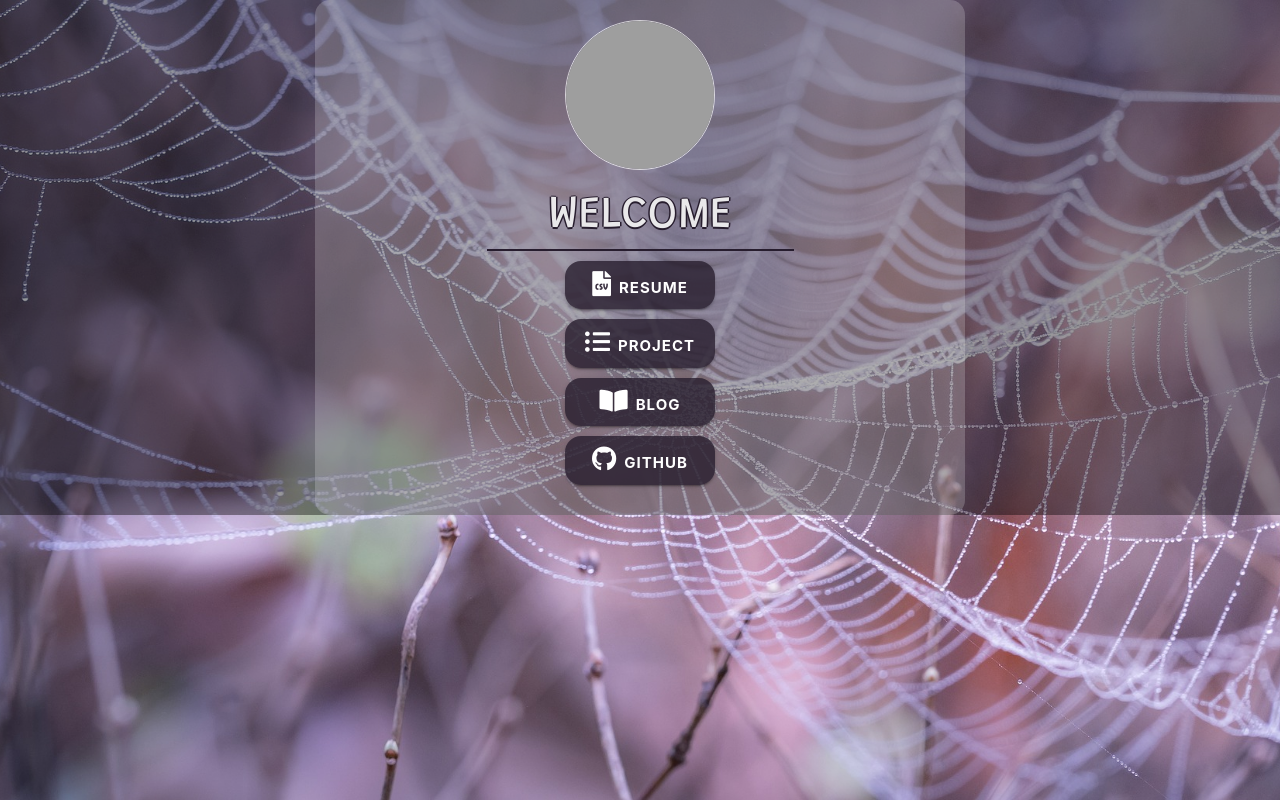
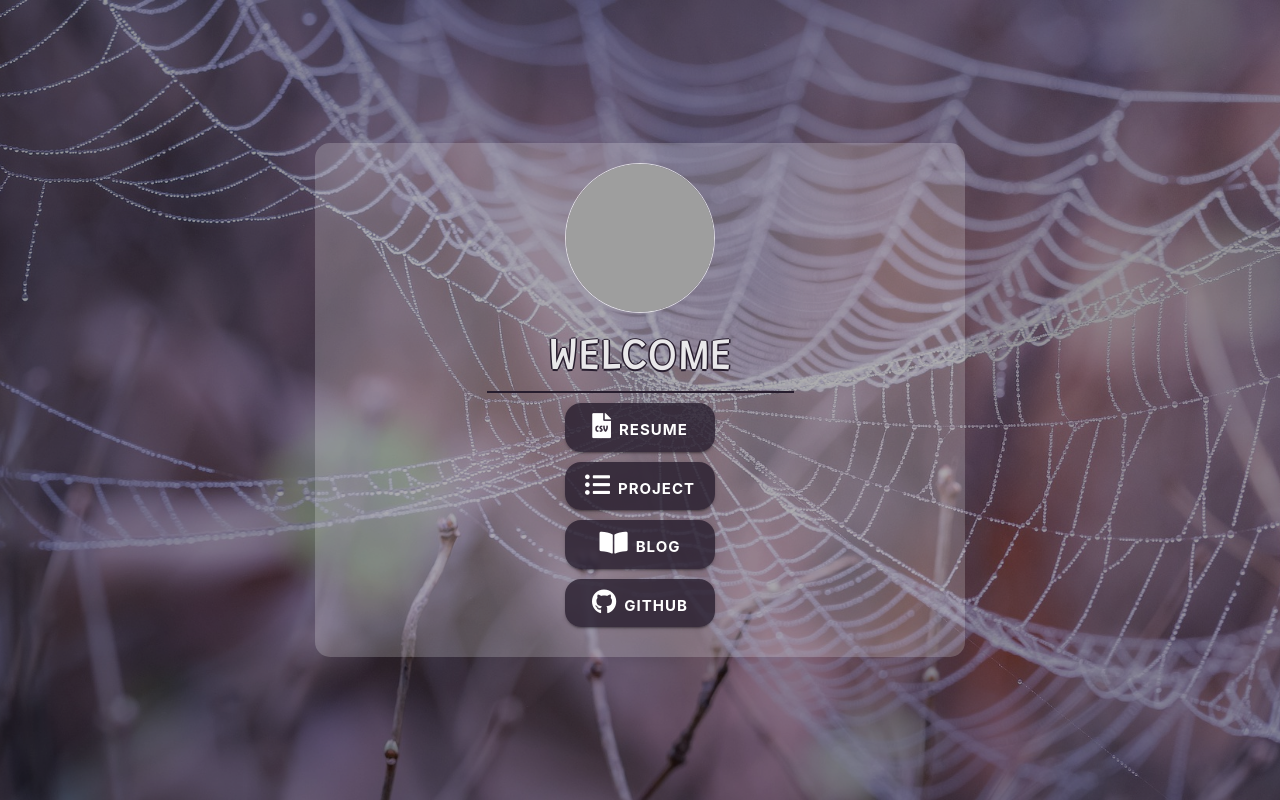
Before and after one commit to dev-ujin/portfolio, a plain HTML site: page index.html in a window 1280 px wide. Drawn offline with nearby package versions, Linux system fonts and the light colour scheme; grey boxes are pictures that could not be loaded.

Commit message:
[fix] Fix css bug
* Resize html and body tag in index page

```diff
--- a/assets/css/main.css
+++ b/assets/css/main.css
@@ -13,7 +13,7 @@ html {
 }
 
 body, html {
-	margin: 0; padding: 0; min-height:100%;
+	margin: 0; padding: 0; height:100%;
 }
 
 .panel-main {
```
